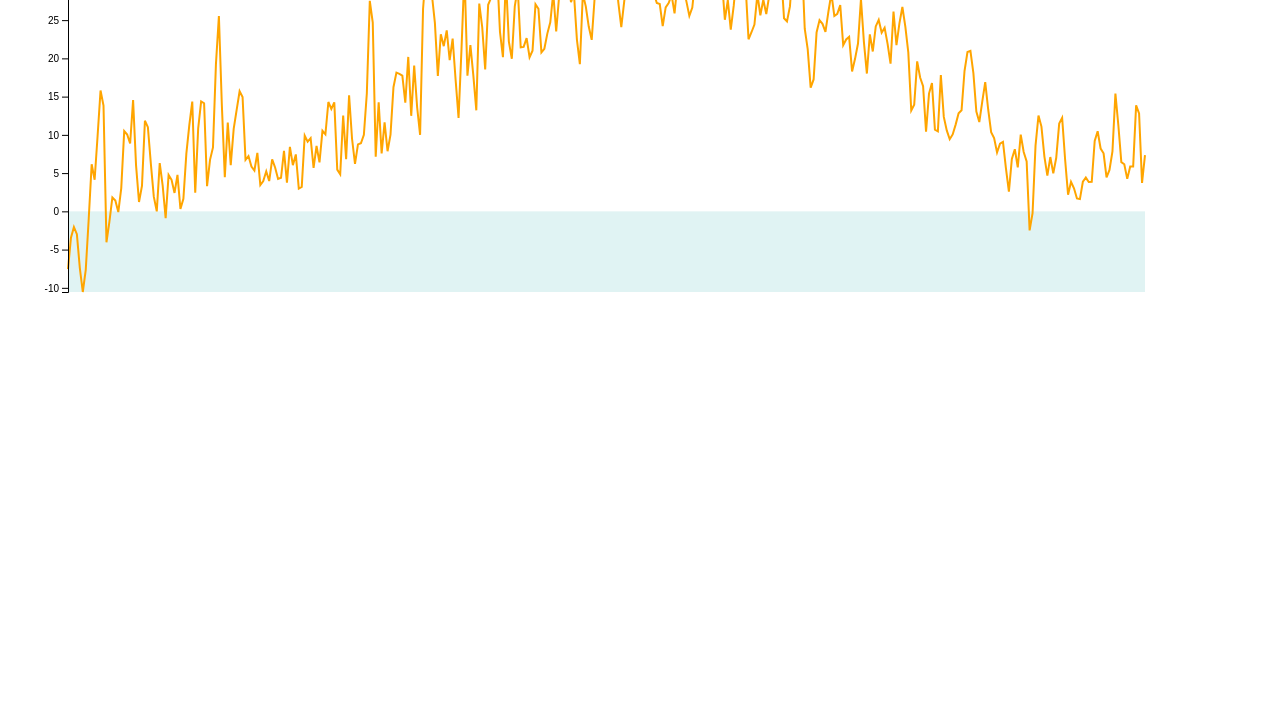
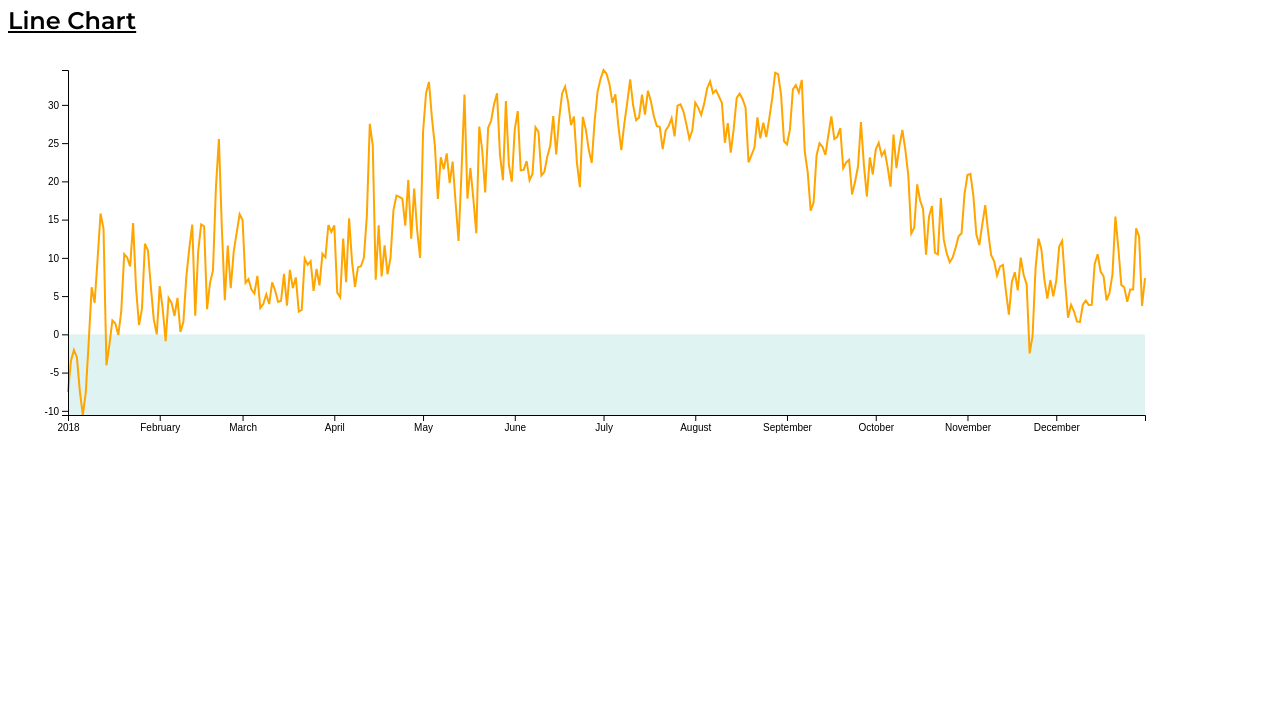
Before and after one commit to AntiHero/Data-Visualization, a website built with webpack: page index.html in a window 1280 px wide. Shown: the part 76-800 px from the top of the page. Built offline with nearby package versions, Linux system fonts and the light colour scheme.

Commit message:
feat: line chart add + font

```diff
--- a/index.html
+++ b/index.html
@@ -4,9 +4,18 @@
   <meta charset="UTF-8">
   <meta http-equiv="X-UA-Compatible" content="IE=edge">
   <meta name="viewport" content="width=device-width, initial-scale=1.0">
+  <link rel="preconnect" href="https://fonts.gstatic.com">
+  <link href="https://fonts.googleapis.com/css2?family=Montserrat:wght@400;500;600&display=swap" rel="stylesheet">
+  <style>
+    html {
+      font-family: 'Montserrat', sans-serif;
+    }
+  </style>
   <title>Data Visualization</title>
 </head>
 <body>
-  <div class="wrapper"></div>
+  <h1>D3 Data Visualization</h1>
+  <h2><u>Line Chart</u></h2>
+  <div class="line-chart"></div>
 </body>
 </html>
--- a/src/chart.js
+++ b/src/chart.js
@@ -20,9 +20,9 @@ async function drawLineChart() {
   dimensions.boundHeight = dimensions.height
     - dimensions.margin.top - dimensions.margin.bottom;
 
-  const wrapper = d3.select('.wrapper');
+  const lineChart = d3.select('.line-chart');
 
-  const svg = wrapper.append('svg')
+  const svg = lineChart.append('svg')
     .attr('width', dimensions.width)
     .attr('height', dimensions.height);
 
@@ -64,11 +64,20 @@ async function drawLineChart() {
     .attr('stroke-width', 2);
 
   const yAxisGenerator = d3.axisLeft()
-    .scale(yScale)
+    .scale(yScale);
 
   const yAxis = bounds.append('g')
     .call(yAxisGenerator);
 
+  const xAxisGenerator = d3.axisBottom()
+    .scale(xScale);
+
+  const xAxis = bounds.append('g')
+    .call(xAxisGenerator)
+    .style(
+      'transform',
+      `translateY(${dimensions.boundHeight}px)`,
+    );
 }
 
 drawLineChart();
```
